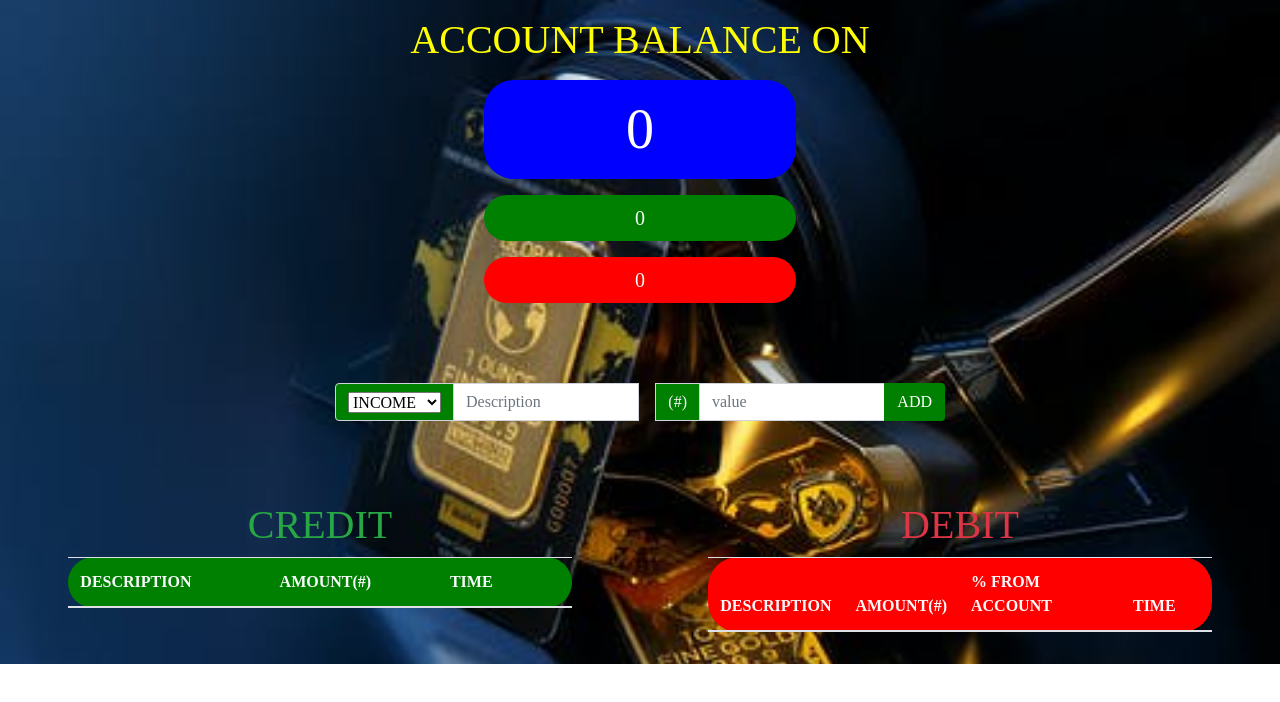
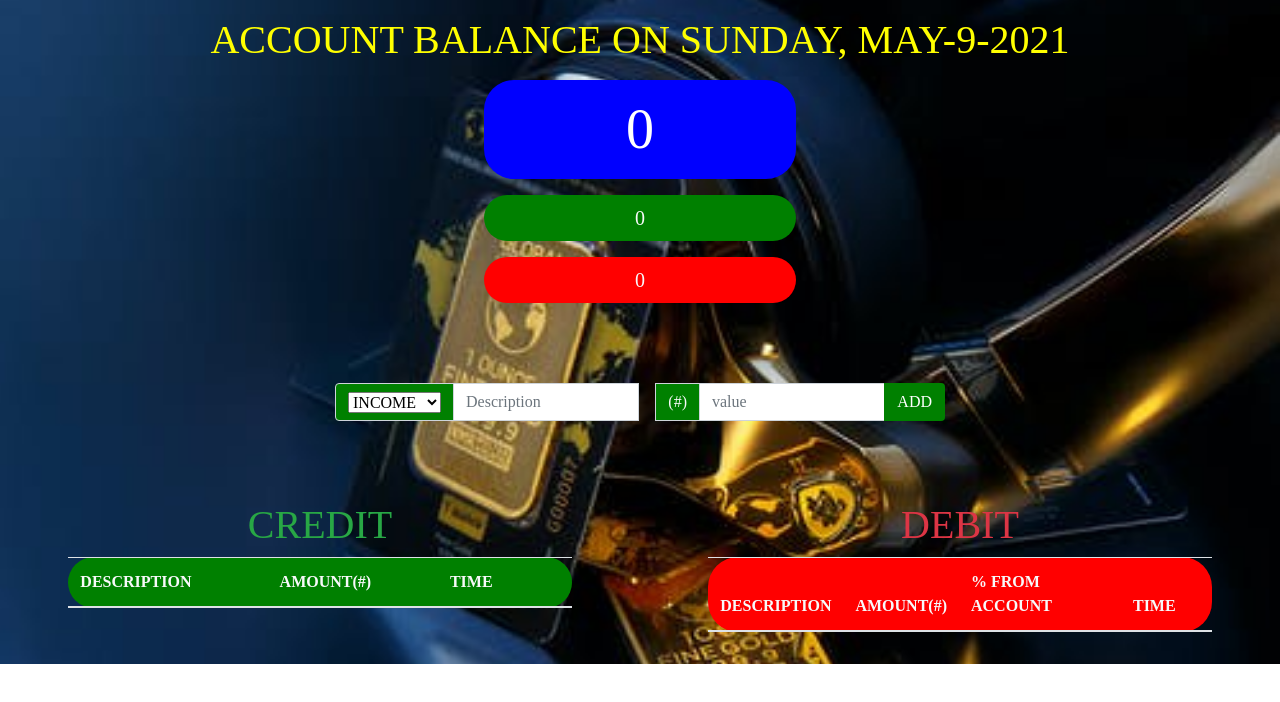
Before and after one commit to Kehinded/Budget-Calculation-app, a plain HTML site: page index.html in a window 1280 px wide. Drawn offline with Linux system fonts and the light colour scheme; the site is published under a folder, as on GitHub Pages, so addresses that start at the root find nothing.

Commit message:
Update index.html

```diff
--- a/index.html
+++ b/index.html
@@ -90,7 +90,7 @@
       </div>
     </section>
 
-    <script src="/account2.js"></script>
+    <script src="./account2.js"></script>
     <!-- JQuery -->
 <script src="./Js/jquery-3.5.1.min.js"></script>
 <!-- bootstrap Js-->
```
